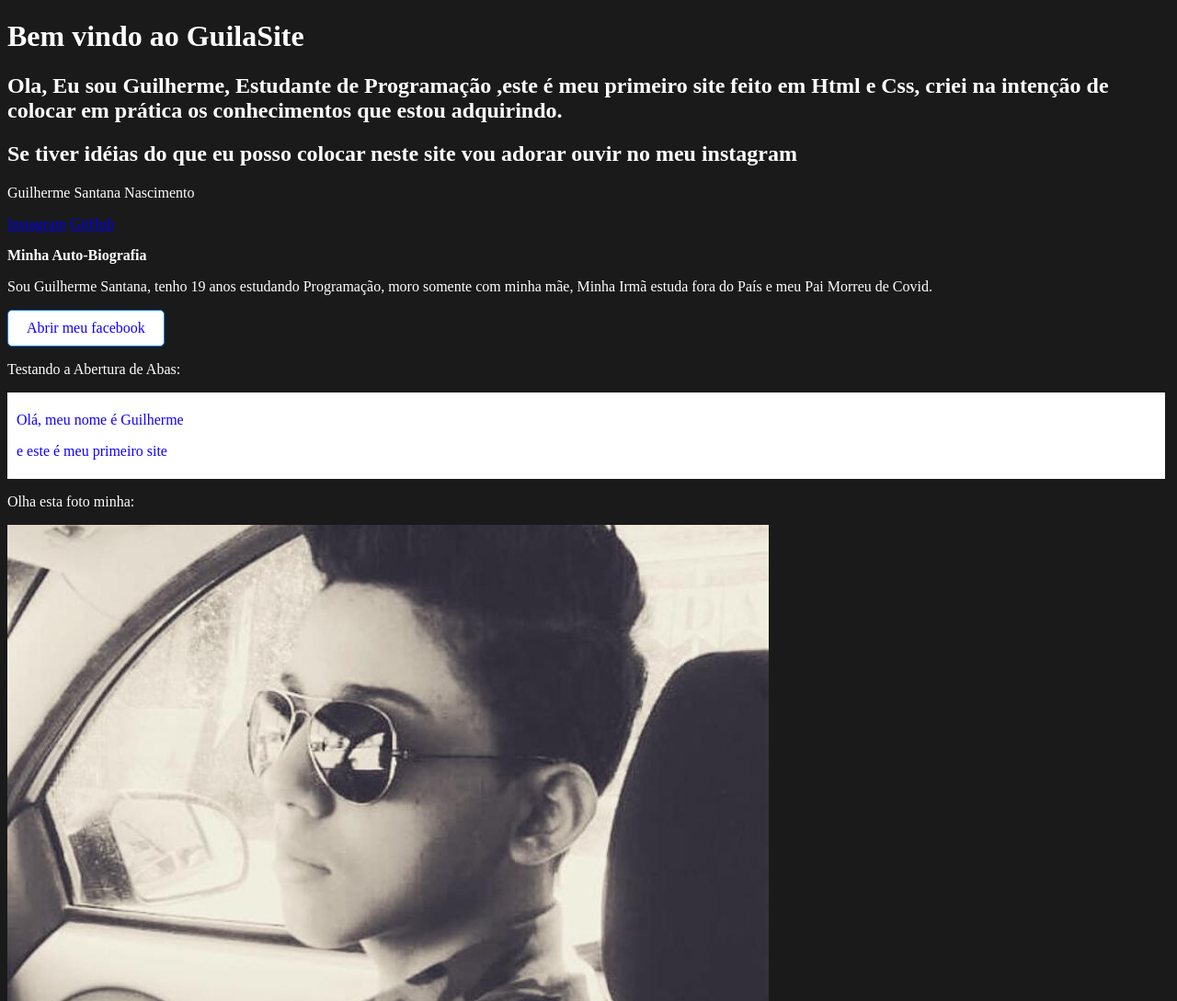
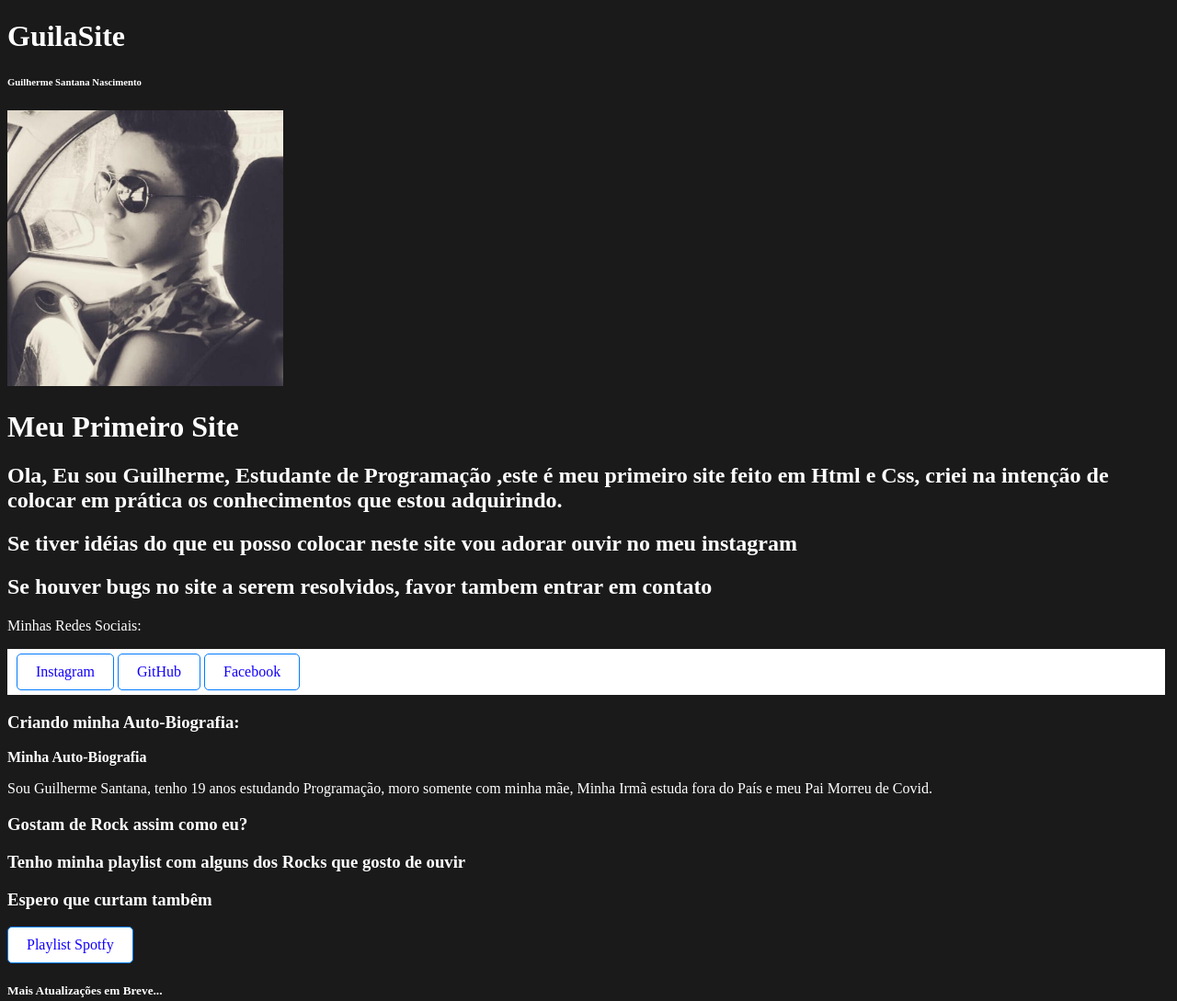
Before and after one commit to GuilhermeS04/GuilhermeS04, a plain HTML site: page index.html in a window 1280 px wide. Shown: the top 1089 px of the page at 92% size. Drawn offline with Linux system fonts and the light colour scheme.

Commit message:
Update index.html

```diff
--- a/index.html
+++ b/index.html
@@ -7,28 +7,42 @@
     <link rel="stylesheet" href="style.css">
 </head>
 <body>
-    <h1>Bem vindo ao GuilaSite</h1>
+    <div class="abaTitulo">
+    <h1>GuilaSite</h1>
+</div>
+<h6>Guilherme Santana Nascimento</h6>
+<img src="Foto Minha.jpg" alt="Minha foto" width="300" height="300" class="Minha-foto">
+<h1 class="MeuPrimeiroSite">Meu Primeiro <strong>Site</strong></h1>
     <h2>Ola, Eu sou Guilherme, Estudante de Programação
         ,este é meu primeiro site feito em Html e Css,
         criei na intenção de colocar em prática
         os conhecimentos que estou adquirindo.</h2>
         <h2>Se tiver idéias do que eu posso colocar
             neste site vou adorar ouvir no meu instagram</h2>
-            <p>Guilherme Santana Nascimento</p>
-            <a href="https://instagram.com/guilhermesantana_4">Instagram</a>
-        <a href="https://github.com/GuilhermeS04">GitHub</a>
-        <p><strong>Minha Auto-Biografia</strong></p>
+            <h2>Se houver bugs no site a serem resolvidos, favor tambem entrar em contato</h2>
+           <p>Minhas Redes Sociais: </p>
+
+           <div class="aba">
+            <a href="https://instagram.com/guilhermesantana_4" target="_blank" class="meu-botao">Instagram</a>
+            <a href="https://GitHub.com/guilhermes04" target="_blank" class="meu-botao">GitHub</a>
+            <a href="https://www.facebook.com/guilhermesantana.nascimento.9"target="blank" class="meu-botao">Facebook</a>
+            </div>
+
+            <h3 class="Biografia">Criando minha <Strong>Auto-Biografia:</Strong></h3>
+            <div class="TesteDeAbas">
+            <p><strong>Minha Auto-Biografia</strong></p>
         <p>Sou Guilherme Santana, tenho 19 anos estudando Programação, moro somente com minha mãe,
             Minha Irmã estuda fora do País e meu Pai Morreu de Covid. </p>
-            <a href="https://facebook.com/Guilherme Santana" target="_blank" class="meu-botao">Abrir meu facebook</a>
-            <p>Testando a Abertura de Abas:</p>
-            <div class="aba">
+        </div>
 
-                <p>Olá, meu nome é Guilherme</p>
-                <p>e este é meu primeiro site</p>
-            </div>
-            <p>Olha esta foto minha:</p>
-            <img src="Foto Minha.jpg" alt="Foto">
-            <p><strong>Mais atualizações do site em breve...</strong></p>
-        </body>
+        <H3>Gostam de Rock assim como eu?</H3>
+        <h3>Tenho minha playlist com alguns dos Rocks que gosto de ouvir</h3>
+        <h3>Espero que curtam tambêm</h3>
+        <a href="https://open.spotify.com/playlist/7jyuoekzd5EJItOYtQYYV1?si=93dc7a5eccae47d9" target="_blank" class="meu-botao">Playlist Spotfy</a>
+            <h5>Mais Atualizações em Breve...</h5>
+
+
+
+
+        </body>
 </html>
```
